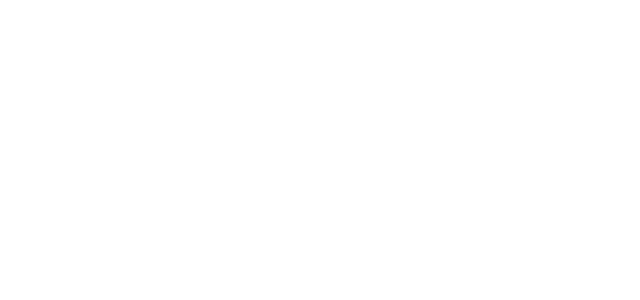
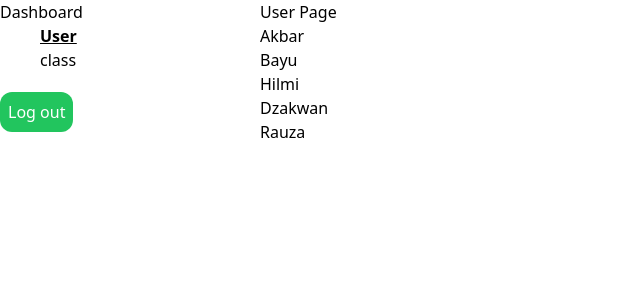
Before and after one commit to Naufal-0123/React_1, a React (Create React App) app: page /admin/user in a window 1280 px wide. Before the commit this address had no page. Shown: the top 300 px of the page, without its empty margins (0-640 px from the left). Built offline with nearby package versions, Linux system fonts and the light colour scheme.

Commit message:
ujian-react-router-1

```diff
--- a/src/App.js
+++ b/src/App.js
@@ -1,18 +1,25 @@
-import React from 'react';
-import {Routes, Route, Link, NavLink, Navigate} from 'react-router-dom'
+import React from "react";
+import { Route, Routes, NavLink, Navigate } from "react-router-dom";
+import Login from "./pages/login";
+import Register from "./pages/register";
+import Admin from "./pages/admin";
+import Dashboard from "./pages/admin/dashboard";
+import Class from "./pages/admin/class";
+import User from "./pages/admin/user";
 
-function App () {
-  return(
+export default function App() {
+  return (
     <React.Fragment>
-
-
-    <Routes>
-
-      {/* <Route path='*'element={<Navigate to="/404" replace />} /> */}
-    </Routes>
+      <Routes>
+        <Route path="/" element={<Login />}></Route>
+        <Route path="login" element={<Login />}></Route>
+        <Route path="register" element={<Register />}></Route>
+        <Route path="admin" element={<Admin />}>
+            <Route path="dashboard" element={<Dashboard />} />
+            <Route path="class" element={<Class />} />
+            <Route path="user" element={<User />} />
+          </Route>
+      </Routes>
     </React.Fragment>
-
   );
 }
-
-export default App
--- /dev/null
+++ b/src/pages/admin.jsx
@@ -0,0 +1,23 @@
+import { NavLink, Outlet, useNavigate } from "react-router-dom";
+
+export default function Admin() {
+  const navigate = useNavigate();
+  const handleBack = () => {
+    return navigate("/", {replace: true})
+  }
+  return (
+    <div className="grid grid-cols-5 gap-5 h-screen w-screen">
+      <div className="col-span-1 ">
+        <nav className="flex-col flex space-x-10 mb-5">
+          <NavLink to="/admin/dashboard" className={({isActive}) => isActive ? "underline font-bold" : undefined}>Dashboard</NavLink>
+          <NavLink to="/admin/user" className={({isActive}) => isActive ? "underline font-bold" : undefined}>User</NavLink>
+          <NavLink to="/admin/class" className={({isActive}) => isActive ? "underline font-bold" : undefined}>class</NavLink>
+        </nav>
+        <button onClick={handleBack} className="p-2 bg-green-500 rounded-xl text-white">Log out</button>
+      </div>
+      <div className="col-span-4 ">
+        <Outlet />
+      </div>
+    </div>
+  );
+}
--- /dev/null
+++ b/src/pages/admin/class.jsx
@@ -0,0 +1,7 @@
+export default function Class() {
+    return (
+      <div>
+        <h1>Class Page</h1>
+      </div>
+    );
+  }
--- /dev/null
+++ b/src/pages/admin/dashboard.jsx
@@ -0,0 +1,7 @@
+export default function Dashboard() {
+    return (
+      <div>
+        <h1>Dashboard Page</h1>
+      </div>
+    );
+  }
--- /dev/null
+++ b/src/pages/admin/user.jsx
@@ -0,0 +1,41 @@
+import React from "react";
+import { NavLink, useParams, useLocation } from "react-router-dom";
+
+export default function User() {
+  const [user, setUser] = React.useState([
+    {
+      name: "Akbar",
+      kelas: "XI RPL",
+    },
+    {
+      name: "Bayu",
+      kelas: "XI RPL",
+    },
+    {
+      name: "Hilmi",
+      kelas: "XI RPL",
+    },
+    {
+      name: "Dzakwan",
+      kelas: "XI RPL",
+    },
+    {
+      name: "Rauza",
+      kelas: "XI TKJ",
+    },
+  ]);
+  return (
+    <div>
+      <h1>User Page</h1>
+      <div className="flex flex-col">
+      {user?.map((item) => {
+            return (
+              <div>
+                <NavLink to={`${item.name}/${item.kelas}`}>{item.name}</NavLink>
+              </div>
+            );
+          })}
+      </div>
+    </div>
+  );
+}
--- /dev/null
+++ b/src/pages/admin/userDetail.jsx
@@ -0,0 +1,19 @@
+import { useLocation, useNavigate, useParams} from "react-router-dom";
+
+export default function UserDetail() {
+const navigate = useNavigate()
+const {id, kelas} = useParams()
+const handleBack = () => {
+  return navigate("/admin/user", {replace: true})
+}
+
+  return (
+    <div>
+      <h1>User Detail </h1>
+      <div className="mt-5">Nama : {id}</div>
+      <div>Kelas : {kelas}</div>
+
+      <button onClick={handleBack} className="p-2 bg-green-500 rounded-xl text-white">Kembali Ke Halaman User</button>
+    </div>
+  );
+}
--- /dev/null
+++ b/src/pages/login.jsx
@@ -0,0 +1,23 @@
+import { useNavigate } from "react-router-dom";
+import React from "react";
+
+export default function Login() {
+  const navigate = useNavigate();
+  const handleRegister = () => {
+    return navigate("register", { replace: true });
+  };
+  const handleLogin = () => {
+    return navigate("admin/dashboard", { replace: true });
+  };
+  return (
+    <div className="">
+        <h1>
+            Login pages
+        </h1>
+      <div className="space-x-2">
+      <button  className="p-2 bg-green-500 text-white rounded-xl" onClick={handleRegister}>Register</button>
+      <button  className="p-2 bg-green-500 text-white rounded-xl"onClick={handleLogin}>Login</button>
+      </div>
+    </div>
+  );
+}
--- /dev/null
+++ b/src/pages/register.jsx
@@ -0,0 +1,14 @@
+import { useNavigate } from "react-router-dom";
+
+export default function Register() {
+  const navigate = useNavigate()
+  const handleBack = () => {
+    return navigate("/", {replace: true})
+  }
+  return (
+    <div>
+      <h1>Register Page</h1>
+      <button onClick={handleBack} className="p-2 bg-green-500 rounded-xl text-white">Kembali ke Login</button>
+    </div>
+  );
+}
```
